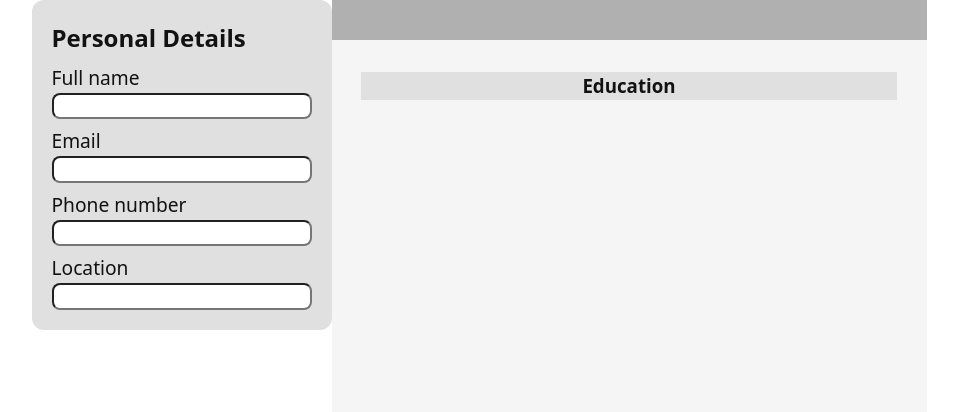
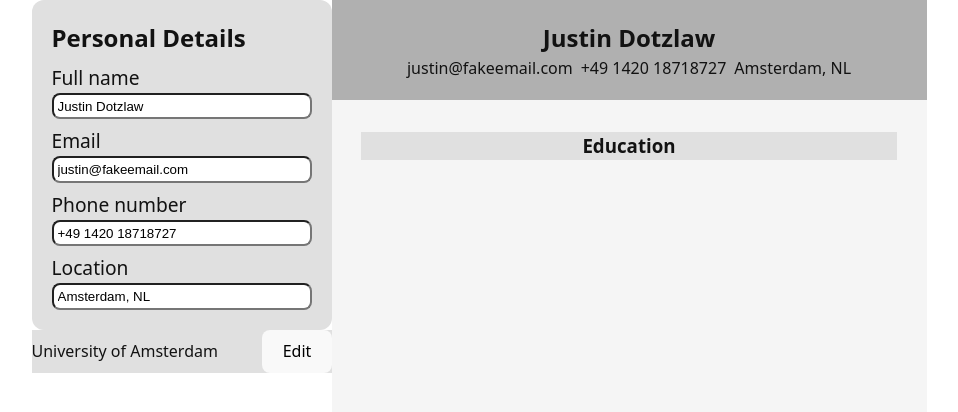
Before and after one commit to dollarwolv/CV, a React (Vite) app: page / in a window 1280 px wide. Shown: the top 412 px of the page, without its empty margins (161-1119 px from the left). Built offline with nearby package versions, Linux system fonts and the light colour scheme.

Commit message:
Implement EducationForm Component

```diff
--- a/src/App.jsx
+++ b/src/App.jsx
@@ -2,21 +2,33 @@ import "./App.css";
 import { useState } from "react";
 import GeneralInfo from "./components/GeneralInfo.jsx";
 import CV from "./components/CV.jsx";
+import EducationForm from "./components/EducationForm.jsx";
 
 function App() {
   const [formData, setFormData] = useState({
-    name: "",
-    email: "",
-    phone: "",
-    location: "",
+    name: "Justin Dotzlaw",
+    email: "justin@fakeemail.com",
+    phone: "+49 1420 18718727",
+    location: "Amsterdam, NL",
   });
+
+  const [educationList, setEducationList] = useState([
+    {
+      school: "University of Amsterdam",
+      degree: "Bachelor of Psychology",
+      startDate: "01.09.2022",
+      endDate: "30.06.2025",
+      location: "Amsterdam, NL",
+    },
+  ]);
 
   return (
     <>
       <div className="edit-info">
         <GeneralInfo formData={formData} setFormData={setFormData} />
+        <EducationForm educationInfoItem={educationList[0]} />
       </div>
-      <CV formData={formData}></CV>
+      <CV formData={formData} educationList={educationList}></CV>
     </>
   );
 }
--- a/src/components/CV.jsx
+++ b/src/components/CV.jsx
@@ -1,6 +1,6 @@
 import "../styles/CV.css";
 
-export default function CV({ formData }) {
+export default function CV({ formData, educationList }) {
   return (
     <div className="main-cv-container">
       <section className="header">
--- /dev/null
+++ b/src/components/EducationForm.jsx
@@ -0,0 +1,49 @@
+import { useState } from "react";
+import "../styles/EducationForm.css";
+
+export default function EducationForm({ educationInfoItem, setEducationList }) {
+  const keys = Object.keys(educationInfoItem);
+  const [isSubmitted, setIsSubmitted] = useState(true);
+
+  function handleSubmit(e) {
+    e.preventDefault();
+    setIsSubmitted(true);
+  }
+
+  return (
+    <>
+      {!isSubmitted ? (
+        <form className="education-form" onSubmit={handleSubmit}>
+          <h2 className="form-heading">Education</h2>
+          {keys.map((field) => (
+            <div className="form-question" key={field}>
+              <label htmlFor={field}>
+                {field.charAt(0).toUpperCase() + field.slice(1)}
+              </label>
+              <input
+                type="text"
+                name={field}
+                id={field}
+                value={educationInfoItem[field]}
+                onChange={(e) =>
+                  setEducationList((prev) => ({
+                    ...prev,
+                    [field]: e.target.value,
+                  }))
+                }
+              />
+            </div>
+          ))}
+          <button type="submit">Done</button>
+        </form>
+      ) : (
+        <div className="collapsed-education-info">
+          <span className="education-item-title">
+            {educationInfoItem.school}
+          </span>
+          <button onClick={() => setIsSubmitted(false)}>Edit</button>
+        </div>
+      )}
+    </>
+  );
+}
--- a/src/components/GeneralInfo.jsx
+++ b/src/components/GeneralInfo.jsx
@@ -7,6 +7,7 @@ export default function GeneralInfo({ formData, setFormData }) {
           <label htmlFor="name">Full name</label>
           <input
             type="text"
+            id="name"
             name="name"
             value={formData.name}
             onChange={(e) => setFormData({ ...formData, name: e.target.value })}
@@ -16,6 +17,7 @@ export default function GeneralInfo({ formData, setFormData }) {
           <label htmlFor="email">Email</label>
           <input
             type="text"
+            id="email"
             name="email"
             value={formData.email}
             onChange={(e) =>
@@ -27,6 +29,7 @@ export default function GeneralInfo({ formData, setFormData }) {
           <label htmlFor="phone">Phone number</label>
           <input
             type="text"
+            id="phone"
             name="phone"
             value={formData.phone}
             onChange={(e) =>
@@ -38,6 +41,7 @@ export default function GeneralInfo({ formData, setFormData }) {
           <label htmlFor="location">Location</label>
           <input
             type="text"
+            id="location"
             name="location"
             value={formData.location}
             onChange={(e) =>
--- /dev/null
+++ b/src/styles/EducationForm.css
@@ -0,0 +1,7 @@
+.collapsed-education-info {
+  display: flex;
+  justify-content: space-between;
+  align-items: center;
+  background-color: #e0e0e0;
+  color: #121212;
+}
```
